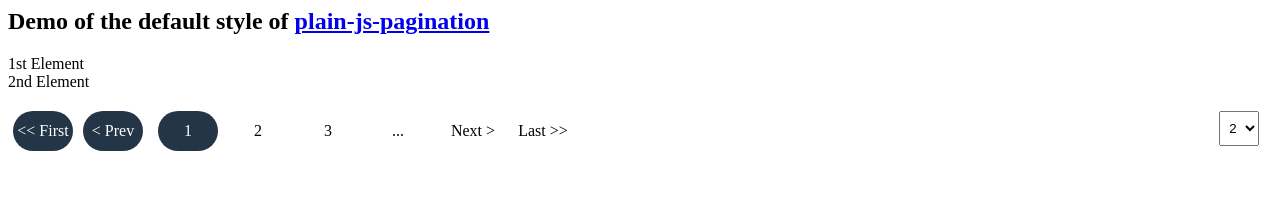
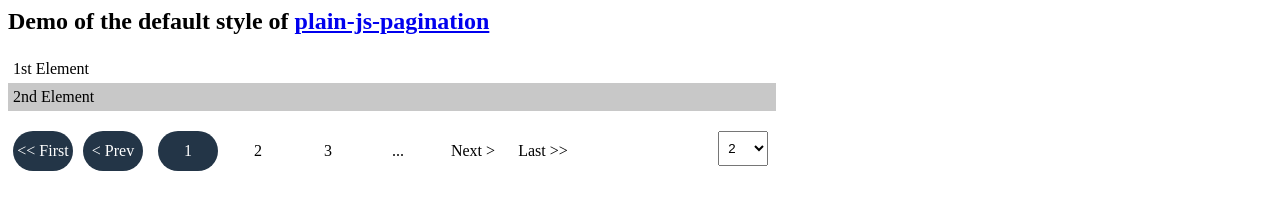
Before and after one commit to RaulLepsa/plain-js-pagination, a plain HTML site: page index.html in a window 1280 px wide. Drawn offline with Linux system fonts and the light colour scheme.

Commit message:
Updated example

```diff
--- a/default.css
+++ b/default.css
@@ -46,4 +46,5 @@ div.list-pagination select.list-pagination-items-per-page {
     float: right;
     padding: 5px;
     height: 35px;
+    width: 50px;
 }
--- a/index.html
+++ b/index.html
@@ -2,6 +2,20 @@
 	<head>
 		<title>Plain JS Pagination Demo</title>
         <link rel="stylesheet" href="default.css">
+
+        <style type="text/css">
+        	body {
+        		width: 60%;
+        	}
+
+        	#list-container div {
+        		padding: 5px;
+        	}
+
+        	#list-container div:nth-child(even) {
+        		background-color: #C8C8C8;
+        	}
+        </style>
 	</head>
 
 
```
